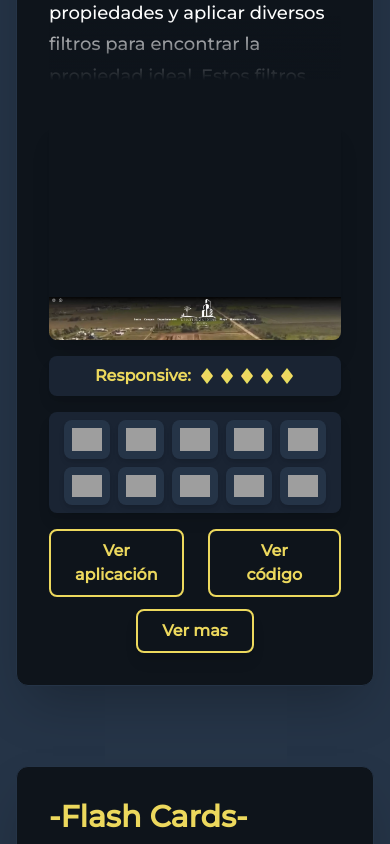
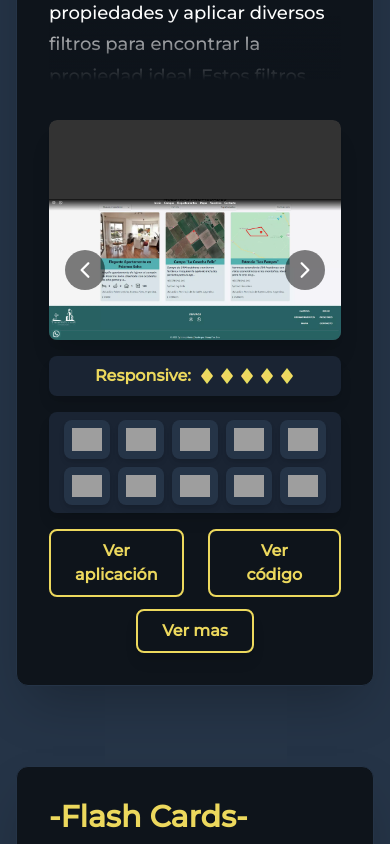
Before and after one commit to fermin234/Portfolio, a React (Vite) app: page / in a window 390 px wide. Shown: the part 6300-7144 px from the top of the page. Built offline with nearby package versions, Linux system fonts and the light colour scheme; grey boxes are pictures that could not be loaded.

Commit message:
Refactor Carousel component to implement automatic image sliding with framer-motion animations, enhance navigation buttons, and improve overall styling for better responsiveness and user experience

```diff
--- a/src/components/Carrousel/Carrousel.jsx
+++ b/src/components/Carrousel/Carrousel.jsx
@@ -1,65 +1,105 @@
-import React, { useState } from "react";
-import { AiOutlineArrowLeft, AiOutlineArrowRight } from "react-icons/ai";
+import { useState, useEffect } from "react";
+import { motion, AnimatePresence } from "framer-motion";
+import { IoIosArrowBack, IoIosArrowForward } from "react-icons/io";
 import { useHistory } from "react-router-dom/cjs/react-router-dom.min";
 
 const Carousel = ({ images }) => {
   const { pathname } = useHistory().location;
-  const [currentImageIndex, setCurrentImageIndex] = useState(0);
+  const [currentIndex, setCurrentIndex] = useState(0);
+  const [direction, setDirection] = useState(0);
 
-  const nextImage = () => {
-    setCurrentImageIndex((prevIndex) => (prevIndex + 1) % images.length);
-  };
+  useEffect(() => {
+    const interval = setInterval(() => {
+      handleNext();
+    }, 5000);
+    return () => clearInterval(interval);
+  }, [currentIndex]);
 
-  const previousImage = () => {
-    setCurrentImageIndex(
-      (prevIndex) => (prevIndex - 1 + images.length) % images.length
+  const handleNext = () => {
+    setDirection(1);
+    setCurrentIndex((prevIndex) =>
+      prevIndex + 1 === images.length ? 0 : prevIndex + 1
     );
   };
 
-  const selectImage = (index) => {
-    setCurrentImageIndex(index);
+  const handlePrevious = () => {
+    setDirection(-1);
+    setCurrentIndex((prevIndex) =>
+      prevIndex - 1 < 0 ? images.length - 1 : prevIndex - 1
+    );
+  };
+
+  const slideVariants = {
+    enter: (direction) => ({
+      x: direction > 0 ? 1000 : -1000,
+      opacity: 0
+    }),
+    center: {
+      zIndex: 1,
+      x: 0,
+      opacity: 1
+    },
+    exit: (direction) => ({
+      zIndex: 0,
+      x: direction < 0 ? 1000 : -1000,
+      opacity: 0
+    })
   };
 
   return (
     <div
-      className={`relative flex justify-center ${
+      className={`relative w-full h-[300px] overflow-hidden rounded-lg bg-[#333] ${
         pathname.includes("projects") ? "" : "max-h-[532px]"
-      } overflow-hidden`}
+      }`}
     >
-      <button
-        onClick={previousImage}
-        className="bg-black text-color-2 hover:bg-[#ecd85d] hover:text-black w-[50px] max-[900px]:absolute max-[900px]:left-0 max-[900px]:h-full max-[900px]:w-[50%] max-[900px]:opacity-0"
-      >
-        <AiOutlineArrowLeft className="w-full h-full" />
-      </button>
+      <AnimatePresence initial={false} custom={direction}>
+        <motion.img
+          key={currentIndex}
+          src={images[currentIndex]}
+          custom={direction}
+          variants={slideVariants}
+          initial="enter"
+          animate="center"
+          exit="exit"
+          transition={{
+            x: { type: "spring", stiffness: 300, damping: 30 },
+            opacity: { duration: 0.2 }
+          }}
+          className="absolute w-full h-full object-contain"
+          alt={`Slide ${currentIndex}`}
+        />
+      </AnimatePresence>
 
-      <figcaption>
-        <img
-          src={images[currentImageIndex]}
-          alt="imagenProject"
-          className={`${
-            pathname === "/projects"
-              ? "h-[800px]"
-              : "h-[495px] w-fit object-contain"
-          }`}
-        />
-      </figcaption>
+      <div className="absolute inset-0 flex items-center justify-between px-4 pointer-events-none z-10">
+        <motion.button
+          className="pointer-events-auto flex items-center justify-center w-10 h-10 rounded-full bg-black/50 text-white transform transition-transform hover:scale-110"
+          onClick={handlePrevious}
+          whileHover={{ scale: 1.1 }}
+          whileTap={{ scale: 0.9 }}
+        >
+          <IoIosArrowBack size={24} />
+        </motion.button>
 
-      <button
-        onClick={nextImage}
-        className="bg-black text-color-2 hover:bg-[#ecd85d] hover:text-black w-[50px] max-[900px]:absolute max-[900px]:right-0 max-[900px]:h-full max-[900px]:opacity-0 max-[900px]:w-[50%] "
-      >
-        <AiOutlineArrowRight className="w-full h-full" />
-      </button>
+        <motion.button
+          className="pointer-events-auto flex items-center justify-center w-10 h-10 rounded-full bg-black/50 text-white transform transition-transform hover:scale-110"
+          onClick={handleNext}
+          whileHover={{ scale: 1.1 }}
+          whileTap={{ scale: 0.9 }}
+        >
+          <IoIosArrowForward size={24} />
+        </motion.button>
+      </div>
 
-      <div className="absolute bottom-2 left-0 right-0 flex justify-center">
+      <div className="absolute bottom-4 left-1/2 transform -translate-x-1/2 flex gap-2 z-10">
         {images.map((_, index) => (
-          <div
+          <motion.button
             key={index}
-            onClick={() => selectImage(index)}
-            className={`w-2 h-2 mx-1 rounded-full hover:cursor-pointer ${
-              index === currentImageIndex ? "bg-black" : "bg-gray-400"
+            className={`w-2 h-2 rounded-full ${
+              currentIndex === index ? "bg-white" : "bg-white/50"
             }`}
+            onClick={() => setCurrentIndex(index)}
+            whileHover={{ scale: 1.2 }}
+            whileTap={{ scale: 0.8 }}
           />
         ))}
       </div>
```
